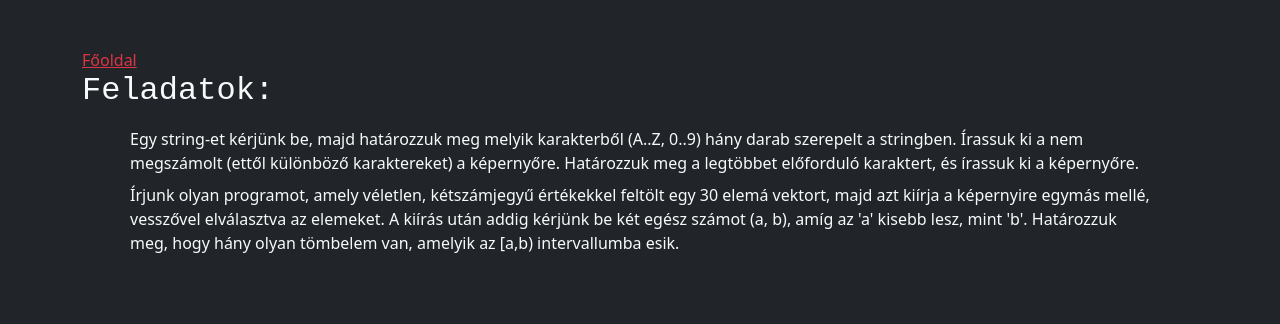
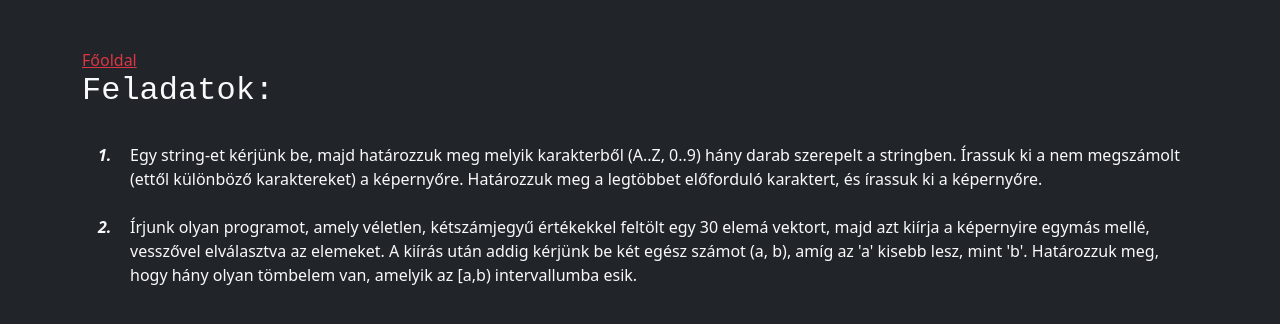
Before and after one commit to nagytoth1/afp2_first, a Django app: template app/thanatos_site/templates/tasks.html in a window 1280 px wide. Shown: the part 64-388 px from the top of the page. Run offline with Django 4.2, Linux system fonts and the light colour scheme; the template is opened without the code that fills it: values that come from a table or form of the project are taken from there, others are empty; data comes from the database, SQL or seed files in the repository.

Commit message:
dynamically incremented serials for tasks

```diff
--- a/app/thanatos_site/templates/tasks.html
+++ b/app/thanatos_site/templates/tasks.html
@@ -4,9 +4,13 @@
     <a class="link-danger" href="/">Főoldal</a>
     <h2 class="text-light" style="font-family:'Courier New', Courier, monospace">Feladatok: </h2>
     {% for task in tasks %}
-        <div class="text-light position-relative ms-5 me-5 pt-2"> <!--Itt lesznek a feladatok-->
+        <div class="d-inline text-light position-relative pt-5  mt-3" style="top:1.5rem; left:1rem;">
+            <b><i>{{forloop.counter}}.</i></b>
+        </div>
+        <div class="d-inline-block text-light position-relative ms-5 me-6 "> <!--Itt lesznek a feladatok-->
             {{task.description}}
         </div>
+        <br>
     {% endfor %}
 </div>
 
```
